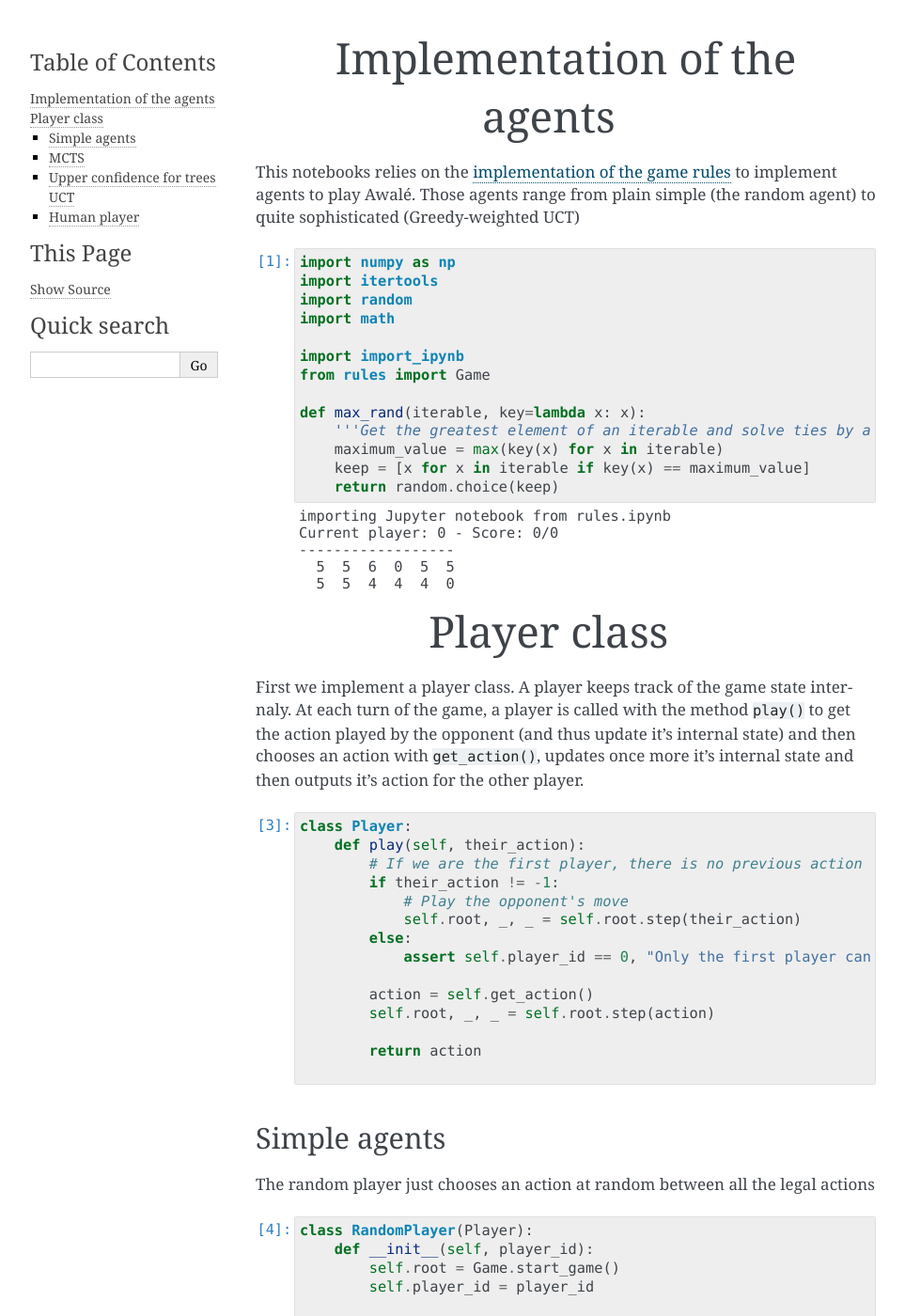
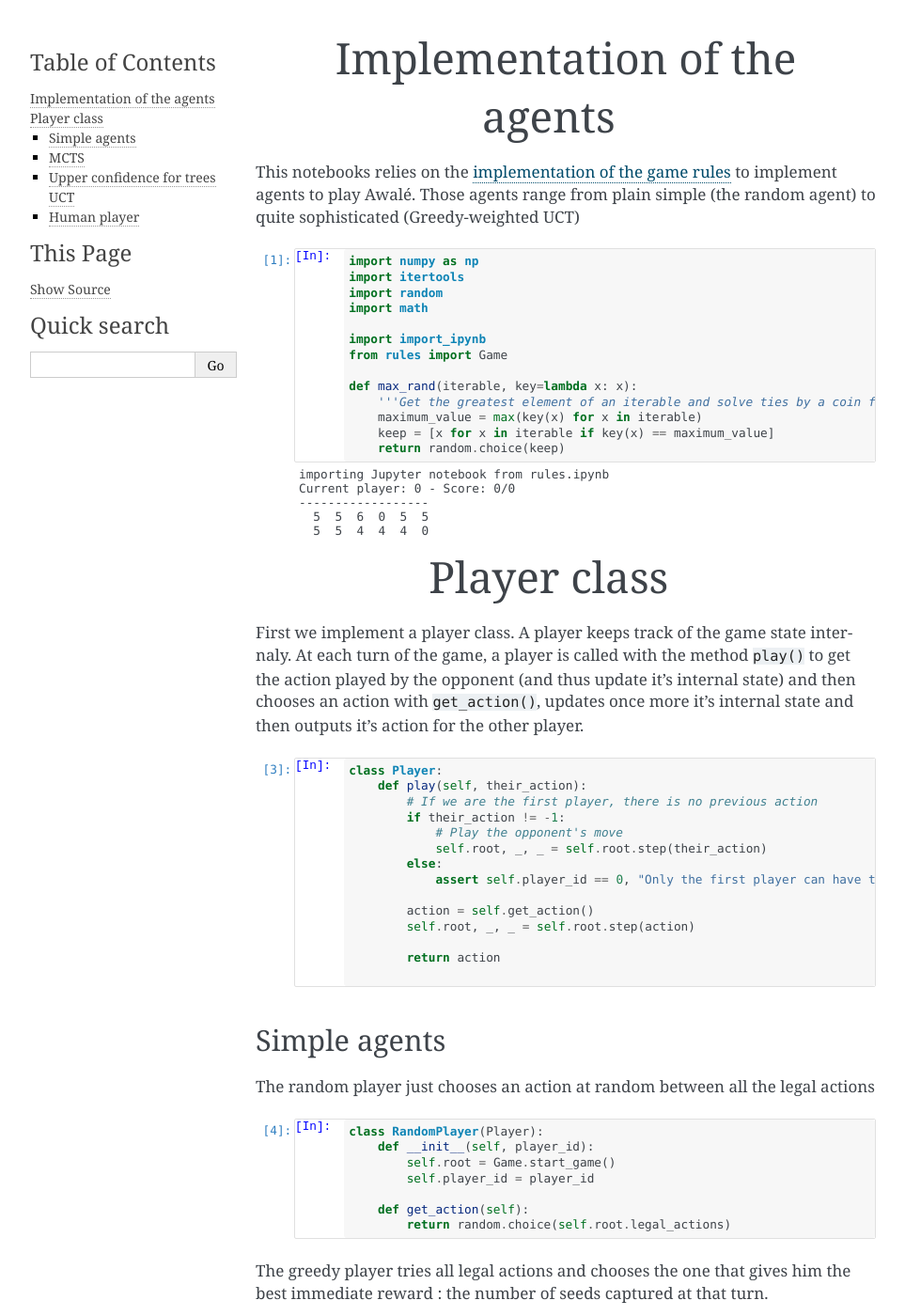
Before and after one commit to C4ptainCrunch/thesis, a Sphinx documentation site: the page built from source/notebooks/players.ipynb, in a window 1280 px wide and 1400 px high. Shown: the whole window at 94% size, without its empty margins (148-1111 px from the left). Built offline with Sphinx 7.4.7, drawn with Linux system fonts in a browser that asks for light colours; pages that are not in the unit, such as notebooks, are missing from menus; the version number could not be read and is left out.

```diff
--- a/source/_static/custom.css
+++ b/source/_static/custom.css
@@ -6,7 +6,7 @@ div.body p.caption {
 
 blockquote div {
     font-style: italic;
-    opacity: 0.8;
+    opacity: 0.85;
 }
 
 #bibliography td.label {
@@ -18,3 +18,52 @@ div.body h1 {
     text-align: center;
     font-size: 270%;
 }
+
+div.topic {
+    padding: 15px 30px;
+    margin-top: 30px;
+}
+
+/* ipynb cells styling */
+
+
+pre {
+    border-radius: 3px;
+    background-color: #F7F7F7;
+    border: 1px solid #CFCFCF;
+    padding: 0.7em;
+    font-size: 0.75em
+}
+
+.highlight-ipython3:before {
+   content: "[In]:";
+   font-family: monospace;
+   color: blue;
+   float: left;
+   width: 4.1em;
+   font-size: 0.75em
+}
+
+
+.highlight-ipython3 {
+}
+
+.highlight-default:before {
+   content: "[Out]:";
+   font-family: monospace;
+   color: red;
+   float: left;
+   width: 4.1em;
+   font-size: 0.75em
+}
+
+.highlight-default {
+}
+
+
+/* Sidebar */
+
+body > div.document > div.sphinxsidebar > div {
+    position: fixed;
+    width: 220px;
+}
--- a/source/conf.py
+++ b/source/conf.py
@@ -43,6 +43,7 @@ extensions = [
     'sphinx.ext.todo',
     'sphinx.ext.ifconfig',
     'sphinxcontrib.bibtex',
+    # 'rinoh.frontend.sphinx',
     'nbsphinx',
 ]
 
@@ -56,8 +57,7 @@ templates_path = ['_templates']
 # The suffix(es) of source filenames.
 # You can specify multiple suffix as a list of string:
 #
-# source_suffix = ['.rst', '.md']
-source_suffix = '.rst'
+source_suffix = ['.rst', '.md']
 
 # The master toctree document.
 master_doc = 'index'
@@ -120,7 +120,7 @@ htmlhelp_basename = 'mancala-thesisdoc'
 latex_elements = {
     # The paper size ('letterpaper' or 'a4paper').
     #
-    # 'papersize': 'letterpaper',
+    'papersize': 'a4paper',
 
     # The font size ('10pt', '11pt' or '12pt').
     #
```
Also changed, not shown: source/index.rst (+26 -1 lines), source/notebooks/alpha.ipynb, source/notebooks/compare.ipynb (renamed from source/compare.ipynb), source/notebooks/human_play.ipynb, source/notebooks/learning.ipynb (renamed from source/learning.ipynb), source/notebooks/players.ipynb, source/notebooks/rules.ipynb, source/notebooks/sandbox.ipynb (added), 4 other files.
